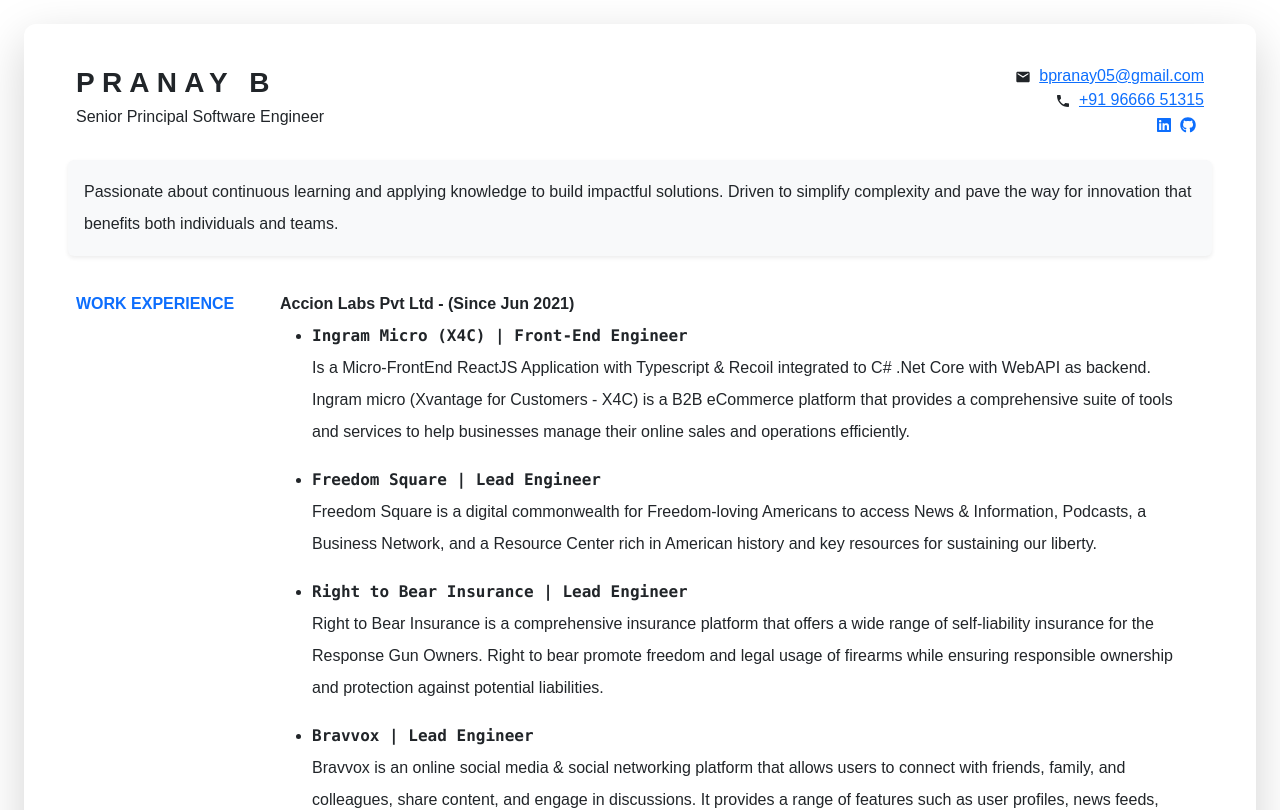
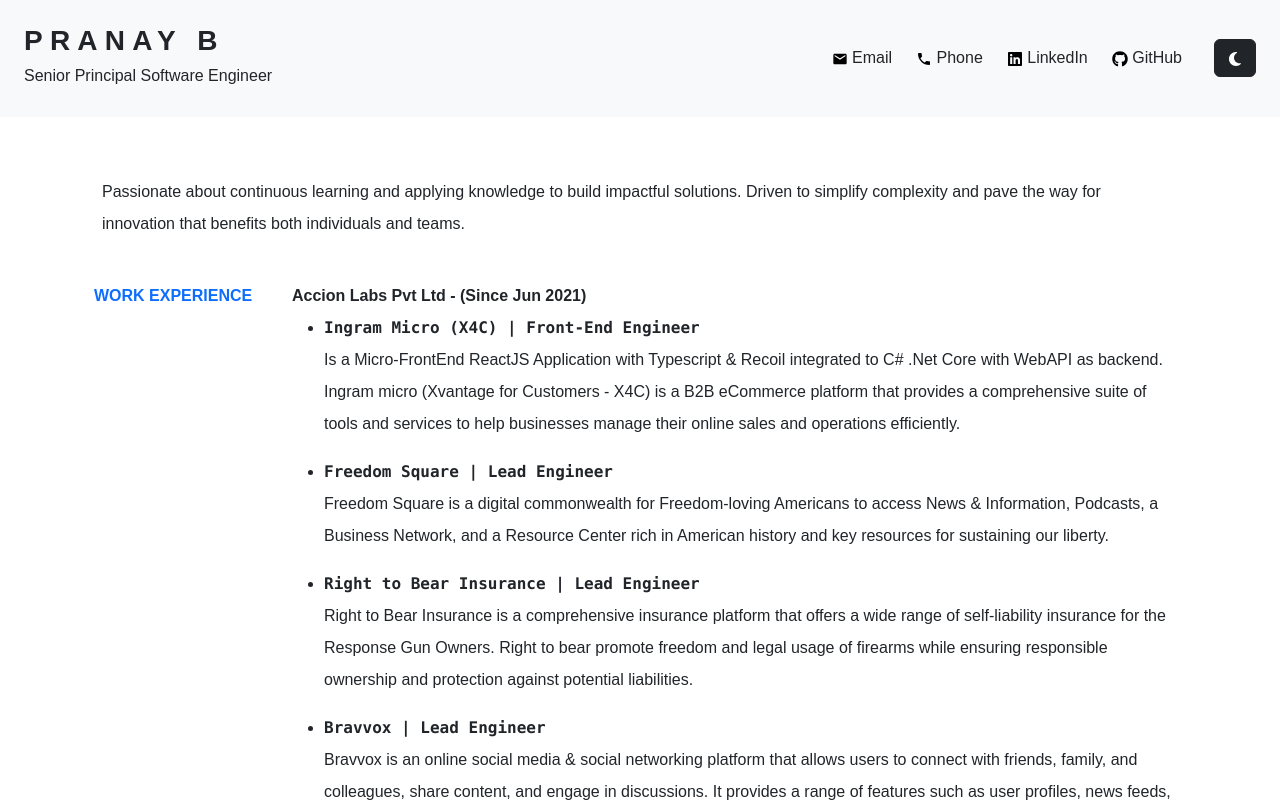
Before and after one commit to pranayboddu/resume, a React (Vite) app: page / in a window 1280 px wide. Shown: the top 810 px of the page. Built offline with nearby package versions, Linux system fonts and the light colour scheme; a web font is replaced by a local one.

Commit message:
Added Dark theme context Fixed Navbar to top Code cleanup and typo fixes

```diff
--- a/src/App.tsx
+++ b/src/App.tsx
@@ -2,14 +2,19 @@
 import ResumeHeader from './components/ResumeHeader';
 import ResumeBody from './components/ResumeBody';
 import ResumeFooter from './components/ResumeFooter';
+import { ThemeProvider } from "./contexts/ThemeContext";
 
 function App() {
   return (
-    <Container fluid className="app resume-document">
-      <ResumeHeader />
-      <ResumeBody />
-      <ResumeFooter />
-    </Container>
+    <ThemeProvider>
+      <Container fluid className="app">
+        <ResumeHeader />
+        <div style={{ height: '100%', paddingTop: '10rem' }}>
+          <ResumeBody />
+          <ResumeFooter />
+        </div>
+      </Container>
+    </ThemeProvider>
   )
 }
 
--- a/src/components/DetailSection.tsx
+++ b/src/components/DetailSection.tsx
@@ -21,7 +21,7 @@
     const { detail } = props || {};
 
     return (
-        <Container fluid className="detail-section text-left pt-4 px-4">
+        <Container className="detail-section text-left pt-4 px-4">
             <Row>
                 <Col lg={2} className={"text-primary fw-bold mb-3"}>
                     {detail.title}
@@ -48,7 +48,7 @@
 export function DetailContent(props: DetailContentProps) {
     const { headerText, children } = props || {};
     return (
-        <Container fluid className={"mb-4"}>
+        <Container className={"mb-4"}>
             <span className={"fw-bold"}>{headerText}</span>
             <br />
             {children}
--- /dev/null
+++ b/src/components/Icon.tsx
@@ -0,0 +1,15 @@
+import { IconType } from "react-icons";
+import { useTheme } from "../contexts/ThemeContext";
+
+interface IconProps {
+    IconComponent: IconType;
+    size?: number;
+    color?: string;
+}
+
+const Icon = ({ IconComponent, size = 16, color = '' }: IconProps) => {
+    const { isDark } = useTheme();
+    return <IconComponent size={size} color={isDark ? '#ffffff' : '#000000'} />;
+};
+
+export default Icon;
--- a/src/components/ResumeBody.tsx
+++ b/src/components/ResumeBody.tsx
@@ -1,9 +1,8 @@
-import { Container, Row, Col, Button } from "react-bootstrap"
+import { Button, Container, Col, Row, Stack } from "react-bootstrap"
 import { FaGolang, FaReact, FaNodeJs, FaDocker, FaPhp, FaJs, FaHtml5, FaCss3Alt, FaCode, FaGitAlt, FaChrome, FaBitbucket } from 'react-icons/fa6';
 import { SiTypescript, SiRedux, SiMongodb, SiJquery, SiGraphql, SiDotnet, SiMysql, SiApachecordova, SiSocketdotio, SiLivechat, SiRecoil, SiJira } from 'react-icons/si';
 import DetailSection, { IDetailSection } from './DetailSection';
 
-// const productTextClass = "fw-medium text-muted";
 const fontStyleClass = "fw-bold font-monospace m-0";
 
 /**
@@ -167,7 +166,7 @@
     { name: 'Redux', icon: <SiRedux /> },
     { name: 'Recoil', icon: <SiRecoil /> },
     { name: 'HTML & CSS', icon: <><FaHtml5 /> <FaCss3Alt /></> },
-    { name: 'C# ASP.NET', icon: <SiDotnet /> },
+    { name: 'C# .NET', icon: <SiDotnet /> },
     { name: 'SignalR', icon: <SiLivechat /> },
     { name: 'WebSockets', icon: <SiSocketdotio /> },
     { name: 'MongoDB', icon: <SiMongodb /> },
@@ -231,7 +230,7 @@
 }
 
 const ToolsSection = () => (
-    <Container fluid className="detail-section text-left pt-4 px-4">
+    <Container className="detail-section text-left pt-4 px-4">
         <Row>
             <Col lg={2} />
             <Col lg={10} className={""}>
@@ -251,10 +250,10 @@
 
 export default function ResumeBody() {
     return (
-        <Container fluid className="lh-lg px-0">
-            <Container fluid className="my-2 bg-light rounded shadow-sm p-3 mx-3 w-auto quote-text">
+        <Container className="lh-lg px-0">
+            <Stack className="p-3 mx-3">
                 Passionate about continuous learning and applying knowledge to build impactful solutions. Driven to simplify complexity and pave the way for innovation that benefits both individuals and teams.
-            </Container>
+            </Stack>
             <DetailSection detail={Career} />
             <DetailSection detail={Skills} />
             <DetailSection detail={AdditiveSkills} />
--- a/src/components/ResumeFooter.tsx
+++ b/src/components/ResumeFooter.tsx
@@ -1,11 +1,12 @@
 import { Container, Col } from "react-bootstrap"
 
 export default function ResumeFooter() {
+    const currentYear = new Date().getFullYear();
+
     return (
-        <Container className="footer px-0 mt-4 mb-5 align-items-center d-flex flex-column">
-            <Col>
-                Thanks for your time.
-                {/* Thanks for you time. Hope you got my latest Resume.<br/> If not, you can find at <a href={"https://stealth-grid.github.io/resume"}>https://stealth-grid.github.io/resume</a>. */}
+        <Container fluid className="bg-dark mt-5 align-items-center d-flex flex-column">
+            <Col className="text-light text-center py-3">
+                &copy; {currentYear} Pranay Boddu. All rights reserved.
             </Col>
         </Container>
     )
--- a/src/components/ResumeHeader.tsx
+++ b/src/components/ResumeHeader.tsx
@@ -1,46 +1,82 @@
-import { Col, Container, Row } from "react-bootstrap"
+import { Button, Col, Container, Navbar, Row, Stack } from "react-bootstrap";
+import { IconType } from "react-icons";
 import { MdEmail, MdLocalPhone } from "react-icons/md";
-import { FaGithub, FaLinkedin } from "react-icons/fa6";
+import { FaGithub, FaLinkedin, FaMoon, FaSun } from "react-icons/fa6";
+import { useTheme } from "../contexts/ThemeContext";
+import Icon from "./Icon";
+
+interface SocialLink {
+    href: string;
+    icon: IconType
+    label: string;
+    external?: boolean;
+}
+const socialLinks: SocialLink[] = [
+    {
+        href: "mailto:bpranay05@gmail.com",
+        icon: MdEmail,
+        label: "Email",
+    },
+    {
+        href: "tel:+919666651315",
+        icon: MdLocalPhone,
+        label: "Phone",
+    },
+    {
+        href: "https://www.linkedin.com/in/pranay-b-b130a235/",
+        icon: FaLinkedin,
+        label: "LinkedIn",
+        external: true,
+    },
+    {
+        href: "https://github.com/pranayboddu",
+        icon: FaGithub,
+        label: "GitHub",
+        external: true,
+    },
+]
 
 export default function ResumeHeader() {
+    const { isDark, toggleTheme } = useTheme();
+
     return (
-        <Container fluid className="header">
-            <Row className={"d-flex align-items-center"}>
-                <Col md={6} className="text-start my-3">
-                    <Container className="h3 fw-bold" style={{ letterSpacing: '.45rem' }}>
+        <Navbar fixed="top" expand="lg" style={{ backgroundColor: isDark ? '#4d4949' : '#f8f9fa' }}>
+            <Container fluid className="d-flex justify-content-between align-items-center px-4">
+                <Row>
+                    <Col className="text-start my-3">
+                        <Stack className="h3 fw-bold" style={{ letterSpacing: '.45rem' }}>
                             PRANAY B
-                    </Container>
-                    <Container className="h6 fw-light">
+                        </Stack>
+                        <Stack className="h6 fw-light">
                             Senior Principal Software Engineer
-                    </Container>
+                        </Stack>
                     </Col>
-                <Col md={6} className="text-end my-3">
-                    <Container id={"email"}>
-                        <MdEmail height={24} className="me-2" />
-                        <a href="mailto:bpranay05@gmail.com">
-                            bpranay05@gmail.com
+                </Row>
+                <Row>
+                    <Col className="text-end my-3">
+                        <Stack direction="horizontal" gap={3} className="justify-content-end text-center">
+                            {socialLinks.map(({ href, icon, label, external }, idx) => (
+                                <a
+                                    key={label + idx}
+                                    className={`me-2 ${isDark ? 'text-light' : 'text-dark'}`}
+                                    href={href}
+                                    {...(external ? { target: "_blank", rel: "noopener noreferrer" } : {})}
+                                >
+                                    <Icon IconComponent={icon} /> <span>{label}</span>
                                 </a>
-                    </Container>
-                    <Container>
-                        <MdLocalPhone height={24} className="me-2" />
-                        <a href="tel:+919666651315">
-                            +91 96666 51315
-                        </a>
-                    </Container>
-                    <Container>
-                        <div className="text-muted">
-                            <span>
-                                <a href="https://www.linkedin.com/in/pranay-b- b130a235/" target="_blank" rel="noopener noreferrer">
-                                    <FaLinkedin height={24} className="me-2" />
-                                </a>
-                                <a href="https://github.com/pranayboddu" target="_blank" rel="noopener noreferrer">
-                                    <FaGithub height={24} className="me-2" />
-                                </a>
-                            </span>
-                        </div>
-                    </Container>
+                            ))}
+                            <Button
+                                variant={isDark ? 'light' : 'dark'}
+                                onClick={toggleTheme}
+                                className="ms-2"
+                                title={`${isDark ? 'Light' : 'Dark'} theme`}
+                            >
+                                {isDark ? <FaSun /> : <FaMoon />}
+                            </Button>
+                        </Stack>
                     </Col>
                 </Row>
             </Container>
+        </Navbar>
     )
 }
--- /dev/null
+++ b/src/contexts/ThemeContext.tsx
@@ -0,0 +1,52 @@
+import React, {
+  createContext,
+  useContext,
+  useState,
+  useEffect,
+  ReactNode,
+} from "react";
+
+interface ThemeContextType {
+  isDark: boolean;
+  toggleTheme: () => void;
+}
+
+const ThemeContext = createContext<ThemeContextType | undefined>(undefined);
+
+export const ThemeProvider = ({ children }: { children: ReactNode }) => {
+  const [isDark, setIsDark] = useState<boolean>(() => {
+    const savedTheme = localStorage.getItem("theme");
+    return savedTheme === "dark";
+  });
+
+  useEffect(() => {
+    const root = document.body;
+    if (isDark) {
+      root.classList.add("dark");
+      root.classList.remove("light");
+      localStorage.setItem("theme", "dark");
+    } else {
+      root.classList.add("light");
+      root.classList.remove("dark");
+      localStorage.setItem("theme", "light");
+    }
+  }, [isDark]);
+
+  const toggleTheme = () => {
+    setIsDark(!isDark);
+  };
+
+  return (
+    <ThemeContext.Provider value={{ isDark, toggleTheme }}>
+      {children}
+    </ThemeContext.Provider>
+  );
+};
+
+export const useTheme = () => {
+  const context = useContext(ThemeContext);
+  if (context === undefined) {
+    throw new Error("useTheme must be used within a ThemeProvider");
+  }
+  return context;
+};
--- a/src/css/main.css
+++ b/src/css/main.css
@@ -7,9 +7,14 @@
   -moz-osx-font-smoothing: grayscale;
 }
 
+a {
+  text-decoration: none;
+}
+
 .app {
     /* text-align: center; */
     font-family: 'Montserrat', sans-serif;
+    padding: 0 !important
 }
 
 code {
@@ -17,7 +22,17 @@
     monospace;
 }
 
-.resume-document {
+.dark {
+  background-color: #181a1b;
+  color: #e4e6eb;
+}
+
+.dark .app {
+  background-color: #181a1b;
+  color: #e4e6eb;
+}
+
+/* .resume-document {
   min-height: calc(100vh - 32px);
   margin: 24px;
   background: #fff;
@@ -27,8 +42,10 @@
   box-sizing: border-box;
   width: auto;
   max-width: calc(100vw - 32px);
-  overflow-x: auto;
-}
+  overflow-x: auto; */
+/* } */
+
+
 
 @media print {
   .app {
```
Lines whose indentation alone changed are shown as unchanged.
